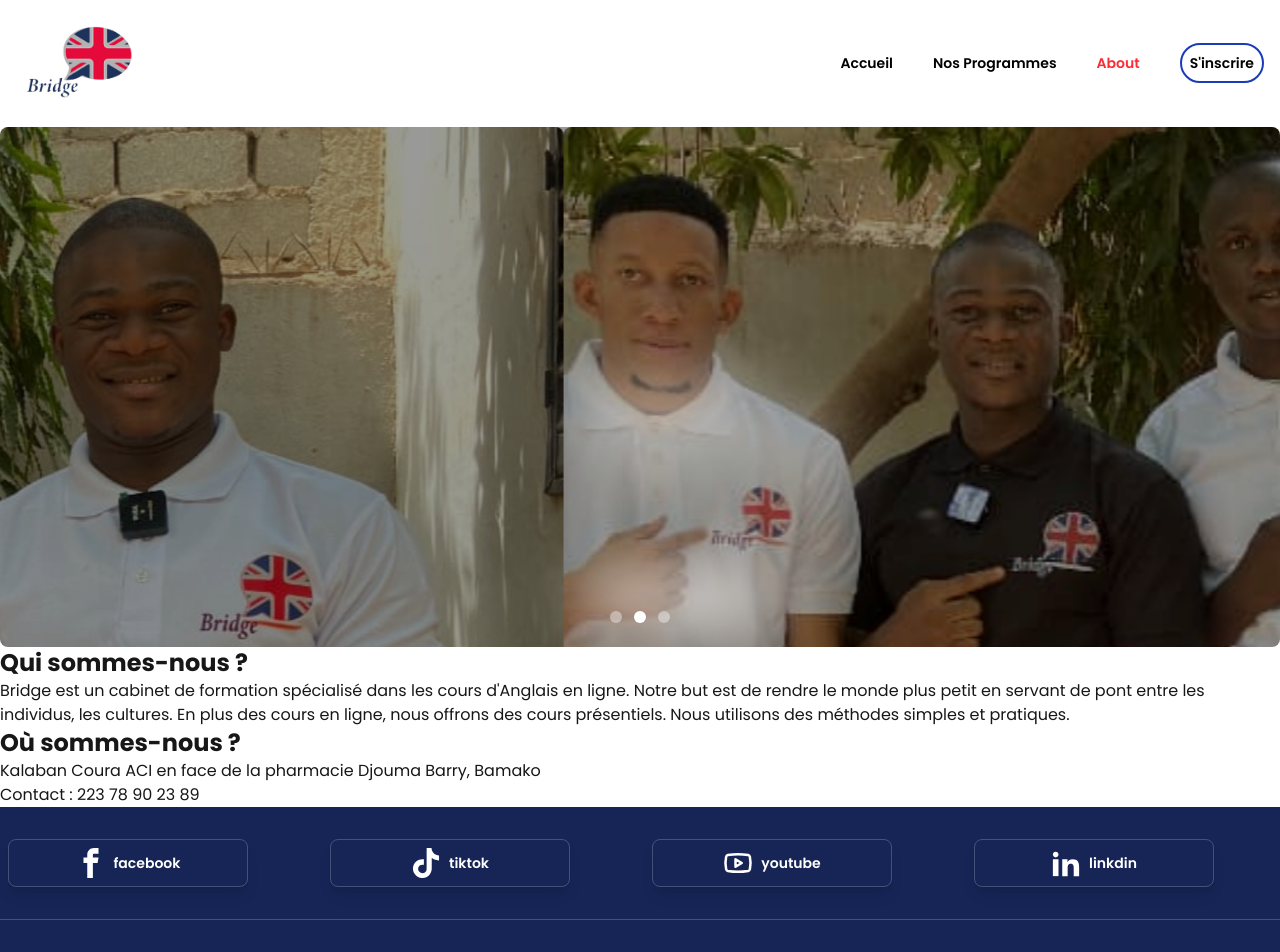
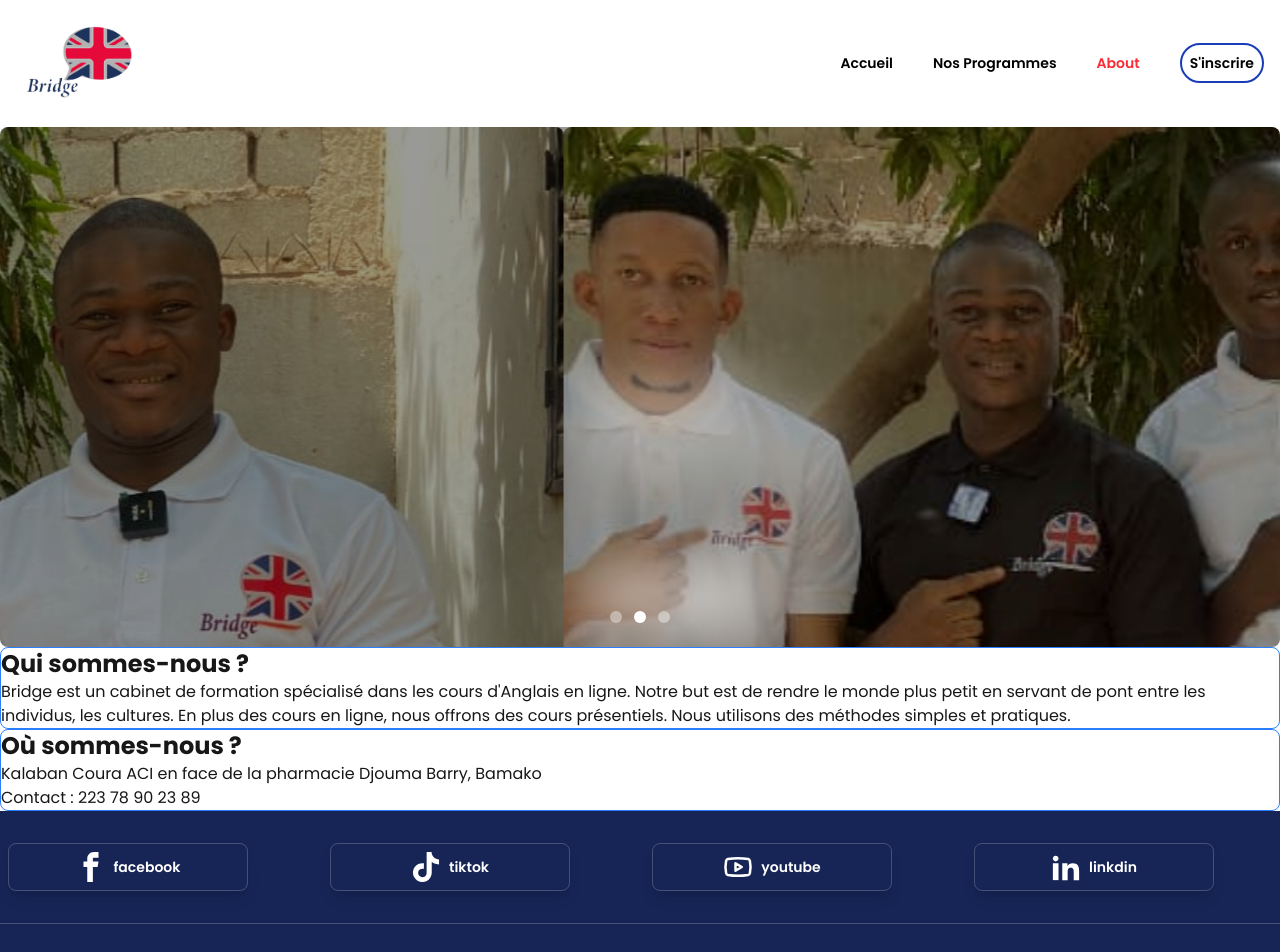
Before and after one commit to oumar-dev-app/Bridge, a Next.js app: page /about in a window 1280 px wide. Shown: the top 952 px of the page. Built offline with nearby package versions, Linux system fonts and the light colour scheme.

Commit message:
modification rapide

```diff
--- a/_Components/AboutText.tsx
+++ b/_Components/AboutText.tsx
@@ -5,8 +5,8 @@ export default function AboutText() {
         <>
          <div>
             <Container>
-                <div>
-                    <div>
+                <div className="grid grid-cols-1">
+                    <div className="border border-blue-500 rounded-lg bg-white/20">
                         <h1 className="font-bold text-2xl">Qui sommes-nous ?</h1>
                         <p>Bridge est un cabinet de formation spécialisé dans les cours d'Anglais en ligne.
                             Notre but est de rendre le monde plus petit en servant de pont entre les individus, les cultures.
@@ -14,7 +14,7 @@ export default function AboutText() {
                             Nous utilisons des méthodes simples et pratiques.</p>
                     </div>
 
-                    <div>
+                    <div className="border border-blue-500 rounded-lg bg-white/20">
                         <h1 className="font-bold text-2xl">Où sommes-nous ?</h1>
                         <p>Kalaban Coura ACI en face de la pharmacie Djouma Barry, Bamako <br />
                             Contact : 223 78 90 23 89</p>
```
